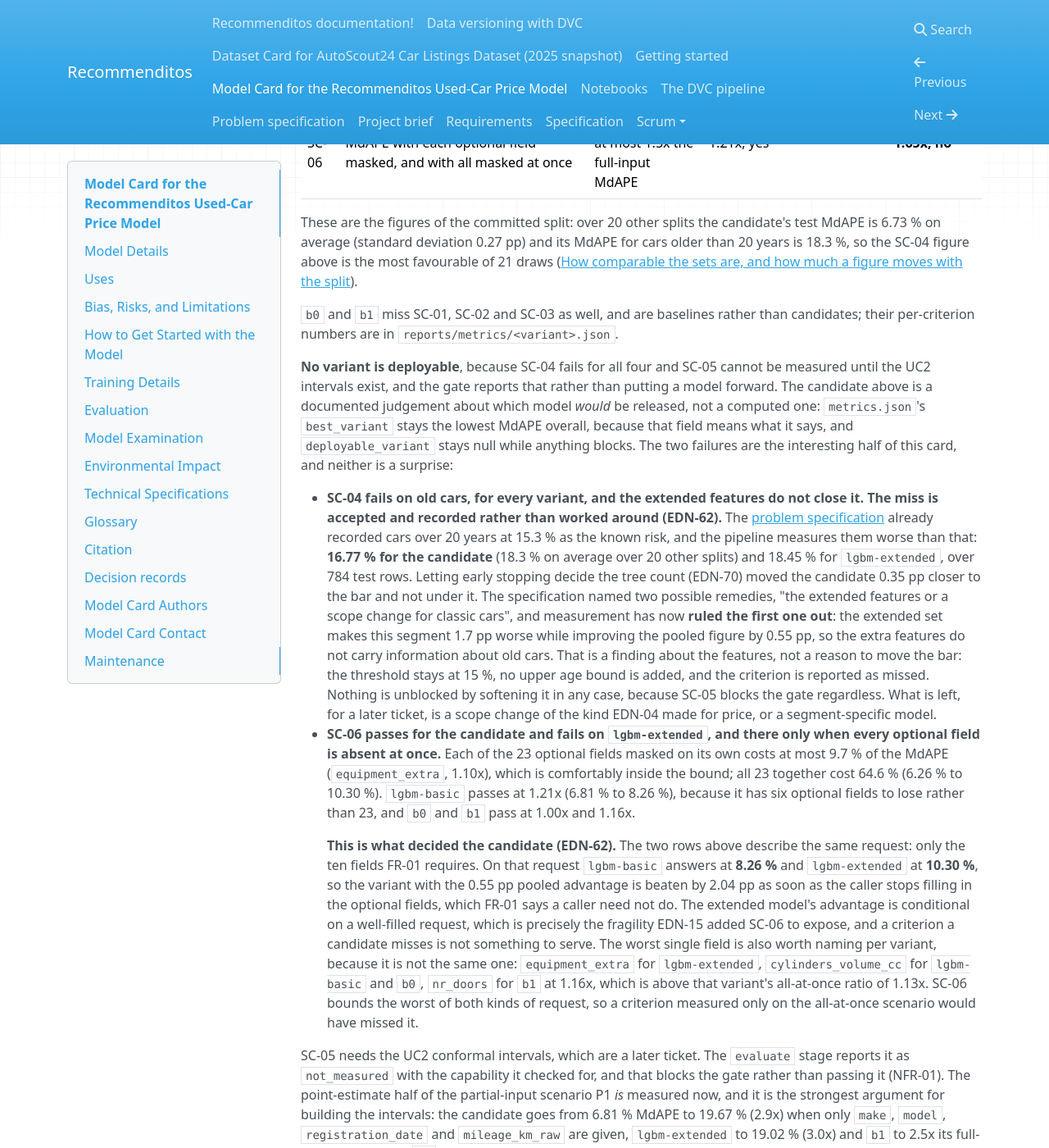
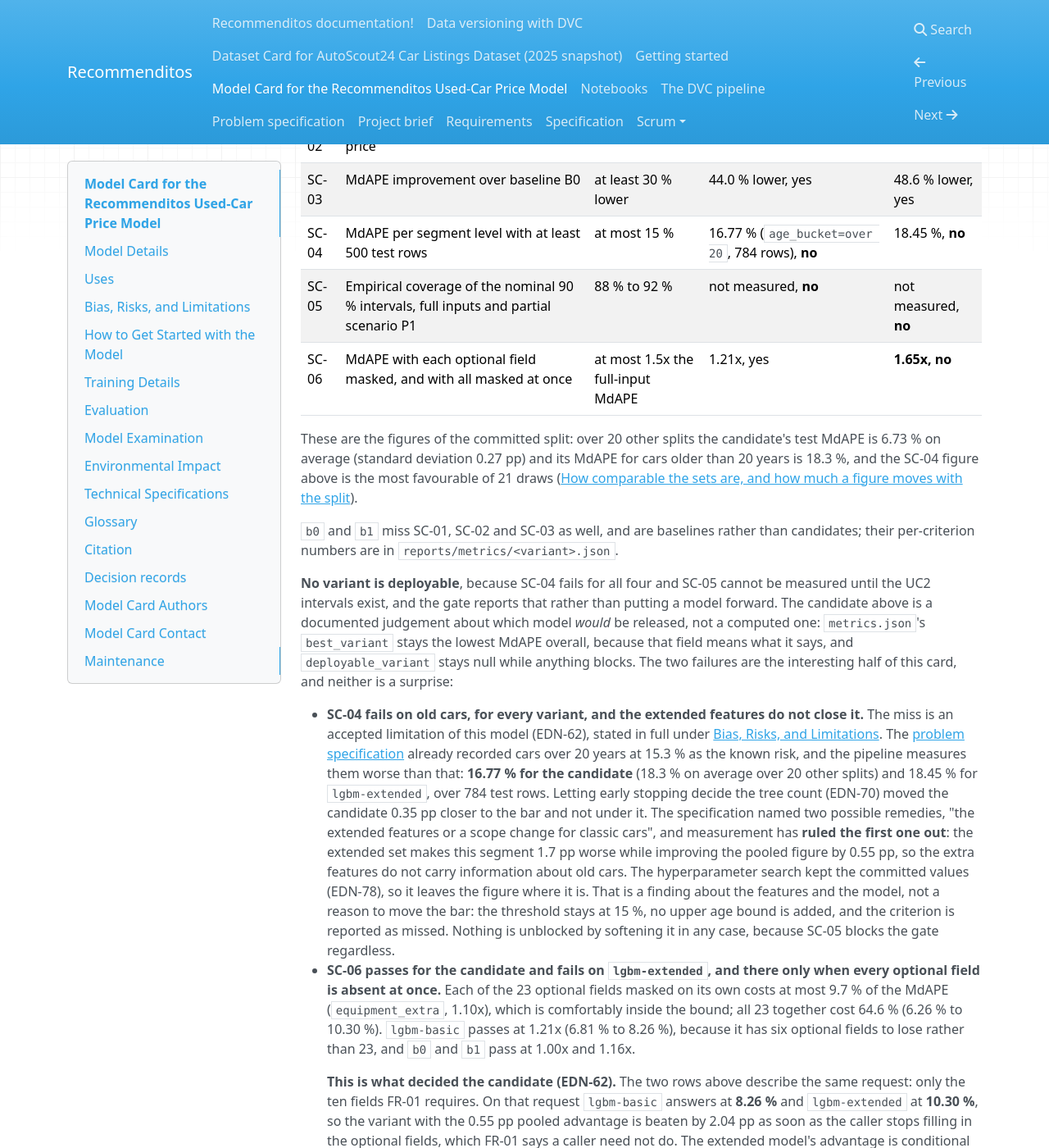
Before and after one commit to mlops-2627q1-mds-upc/MLOPS_Recommenditos, an MkDocs documentation site: the page built from docs/docs/model-card.md, in a window 1280 px wide and 1400 px high, scrolled down 18889 px. Shown: the whole window at 82% size. Built offline with MkDocs 1.6.1, drawn with Linux system fonts in a browser that asks for light colours; nearby versions of some CDN libraries; some of the changed text lies outside the part shown.

Commit message:
docs: record SC-04's miss on cars over 20 years as an accepted limitation, with the tuning and split evidence
The model card called the miss an open task in one place and accepted in others.
The limitation bullet under Bias, Risks, and Limitations now states it in full: the figure with its spread over 20 other splits, why the miss was accepted (EDN-62), that the hyperparameter search (EDN-78) and other splits (EDN-79) leave it standing, and what a user must know.
Every other place in the model card and section 8 of the problem specification points to that bullet.

```diff
--- a/docs/docs/model-card.md
+++ b/docs/docs/model-card.md
@@ -57,7 +57,7 @@
 - **Version:** none yet.
   From the first release on, the served version is the one `dvc.lock` on `main` points to, reported by `GET /health` and verified in CI ([specification](specification.md) FR-12, EDN-08).
 - **Status:** `lgbm-basic` is the candidate, not released.
-  All four variants of the ladder fit, and five of the six success criteria are now measured: SC-01 to SC-03 pass for both LightGBM variants, SC-04 fails for all four on cars over 20 years and the miss is accepted (EDN-62), SC-06 passes for the candidate and fails for `lgbm-extended`, and SC-05 has no measurement until the UC2 conformal intervals exist. NFR-01's gate therefore blocks. Every number below comes from the pipeline run the committed `dvc.lock` records, on the real snapshot, with one MLflow run per variant ([Experiment tracking](#experiment-tracking) says how to find them).
+  All four variants of the ladder fit, and five of the six success criteria are now measured: SC-01 to SC-03 pass for both LightGBM variants, SC-04 fails for all four on cars over 20 years and the miss is an accepted limitation (EDN-62, [Bias, Risks, and Limitations](#bias-risks-and-limitations)), SC-06 passes for the candidate and fails for `lgbm-extended`, and SC-05 has no measurement until the UC2 conformal intervals exist. NFR-01's gate therefore blocks. Every number below comes from the pipeline run the committed `dvc.lock` records, on the real snapshot, with one MLflow run per variant ([Experiment tracking](#experiment-tracking) says how to find them).
 
 ### Model Sources
 
@@ -147,9 +147,12 @@
   Their rows still count towards the pooled criteria SC-01 to SC-03 and SC-05 to SC-06, but no criterion isolates them, so a failure specific to one of these makes cannot surface as a missed criterion.
   For these makes the per-segment half of the quality gate is blind by construction.
   Closing that gap, by raising the support threshold, lowering SC-04's segment size, or naming these makes as low-confidence in the response, is an open task for Milestone 3.
-- **Classic and old cars.**
-  In the reference run, cars older than 20 years are the only segment that breaches the per-segment target, at 15.3 % MdAPE against SC-04's 15 % limit.
-  Closing this with the extended features or a scope change is an open task.
+- **Classic and old cars: an accepted limitation.**
+  The candidate misses SC-04 for cars older than 20 years: its MdAPE there is 16.77 % over 784 test rows against the 15 % bound, and 18.3 % on average over 20 other splits (standard deviation 0.76 pp, range 16.98 % to 19.68 %), so the committed figure is the most favourable of 21 draws.
+  The team accepted the miss and reports the criterion as missed (EDN-62), because an upper age bound would pass SC-04 by removing the rows it fails on and a higher threshold would fit the criterion to its result: the 15 % bound, the scope and the age breakdown stay as they are, and NFR-01's gate stays closed on SC-04.
+  The extended features make the segment worse (18.45 %), the hyperparameter search kept the committed values after 34 fits, which leaves the model and this figure unchanged (EDN-78), and the segment is over the bound on 20 of 20 other splits (EDN-79).
+  What a user must know: an estimate for a car older than 20 years is less reliable than for a younger one, with half of these estimates off by more than 16.77 % of the listing price against 6.81 % over all cars, and 55.5 % of them within 20 % of it against 89.8 %.
+  The limitation is accepted for this model and this delivery, and a scope change of the kind EDN-04 made for price or a segment-specific model would be a new decision.
 - **Reference-date drift.**
   Age is computed from the snapshot date in training and from the request date at serving, so served cars grow older than anything seen at the same registration date.
   This is expected, not accidental, and it is what the monitoring of Milestone 6 watches (FR-14).
@@ -560,7 +563,7 @@
 | SC-05 | Empirical coverage of the nominal 90 % intervals, full inputs and partial scenario P1 | 88 % to 92 % | not measured, **no** | not measured, **no** |
 | SC-06 | MdAPE with each optional field masked, and with all masked at once | at most 1.5x the full-input MdAPE | 1.21x, yes | **1.65x, no** |
 
-These are the figures of the committed split: over 20 other splits the candidate's test MdAPE is 6.73 % on average (standard deviation 0.27 pp) and its MdAPE for cars older than 20 years is 18.3 %, so the SC-04 figure above is the most favourable of 21 draws ([How comparable the sets are, and how much a figure moves with the split](#how-comparable-the-sets-are-and-how-much-a-figure-moves-with-the-split)).
+These are the figures of the committed split: over 20 other splits the candidate's test MdAPE is 6.73 % on average (standard deviation 0.27 pp) and its MdAPE for cars older than 20 years is 18.3 %, and the SC-04 figure above is the most favourable of 21 draws ([How comparable the sets are, and how much a figure moves with the split](#how-comparable-the-sets-are-and-how-much-a-figure-moves-with-the-split)).
 
 `b0` and `b1` miss SC-01, SC-02 and SC-03 as well, and are baselines rather than candidates; their per-criterion numbers are in `reports/metrics/<variant>.json`.
 
@@ -568,7 +571,14 @@
 The candidate above is a documented judgement about which model *would* be released, not a computed one: `metrics.json`'s `best_variant` stays the lowest MdAPE overall, because that field means what it says, and `deployable_variant` stays null while anything blocks.
 The two failures are the interesting half of this card, and neither is a surprise:
 
-- **SC-04 fails on old cars, for every variant, and the extended features do not close it. The miss is accepted and recorded rather than worked around (EDN-62).** The [problem specification](problem-spec.md#8-success-criteria) already recorded cars over 20 years at 15.3 % as the known risk, and the pipeline measures them worse than that: **16.77 % for the candidate** (18.3 % on average over 20 other splits) and 18.45 % for `lgbm-extended`, over 784 test rows. Letting early stopping decide the tree count (EDN-70) moved the candidate 0.35 pp closer to the bar and not under it. The specification named two possible remedies, "the extended features or a scope change for classic cars", and measurement has now **ruled the first one out**: the extended set makes this segment 1.7 pp worse while improving the pooled figure by 0.55 pp, so the extra features do not carry information about old cars. That is a finding about the features, not a reason to move the bar: the threshold stays at 15 %, no upper age bound is added, and the criterion is reported as missed. Nothing is unblocked by softening it in any case, because SC-05 blocks the gate regardless. What is left, for a later ticket, is a scope change of the kind EDN-04 made for price, or a segment-specific model.
+- **SC-04 fails on old cars, for every variant, and the extended features do not close it.**
+  The miss is an accepted limitation of this model (EDN-62), stated in full under [Bias, Risks, and Limitations](#bias-risks-and-limitations).
+  The [problem specification](problem-spec.md#8-success-criteria) already recorded cars over 20 years at 15.3 % as the known risk, and the pipeline measures them worse than that: **16.77 % for the candidate** (18.3 % on average over 20 other splits) and 18.45 % for `lgbm-extended`, over 784 test rows.
+  Letting early stopping decide the tree count (EDN-70) moved the candidate 0.35 pp closer to the bar and not under it.
+  The specification named two possible remedies, "the extended features or a scope change for classic cars", and measurement has **ruled the first one out**: the extended set makes this segment 1.7 pp worse while improving the pooled figure by 0.55 pp, so the extra features do not carry information about old cars.
+  The hyperparameter search kept the committed values (EDN-78), so it leaves the figure where it is.
+  That is a finding about the features and the model, not a reason to move the bar: the threshold stays at 15 %, no upper age bound is added, and the criterion is reported as missed.
+  Nothing is unblocked by softening it in any case, because SC-05 blocks the gate regardless.
 - **SC-06 passes for the candidate and fails on `lgbm-extended`, and there only when every optional field is absent at once.** Each of the 23 optional fields masked on its own costs at most 9.7 % of the MdAPE (`equipment_extra`, 1.10x), which is comfortably inside the bound; all 23 together cost 64.6 % (6.26 % to 10.30 %). `lgbm-basic` passes at 1.21x (6.81 % to 8.26 %), because it has six optional fields to lose rather than 23, and `b0` and `b1` pass at 1.00x and 1.16x.
 
     **This is what decided the candidate (EDN-62).** The two rows above describe the same request: only the ten fields FR-01 requires. On that request `lgbm-basic` answers at **8.26 %** and `lgbm-extended` at **10.30 %**, so the variant with the 0.55 pp pooled advantage is beaten by 2.04 pp as soon as the caller stops filling in the optional fields, which FR-01 says a caller need not do. The extended model's advantage is conditional on a well-filled request, which is precisely the fragility EDN-15 added SC-06 to expose, and a criterion a candidate misses is not something to serve. The worst single field is also worth naming per variant, because it is not the same one: `equipment_extra` for `lgbm-extended`, `cylinders_volume_cc` for `lgbm-basic` and `b0`, `nr_doors` for `b1` at 1.16x, which is above that variant's all-at-once ratio of 1.13x. SC-06 bounds the worst of both kinds of request, so a criterion measured only on the all-at-once scenario would have missed it.
@@ -644,9 +654,10 @@
 Early stopping decides its tree count (EDN-70), which turned out to be worth 0.02 pp, and its `learning_rate`, `num_leaves` and `min_child_samples` are the values it was first fitted with because the search around them found nothing the validation split can tell apart, for either LightGBM variant (EDN-73, EDN-78).
 So the honest statement about it is not that it is tuned to an optimum but that the obvious knobs have been searched and kept, because none of them buys a resolvable gain.
 
-Three open risks going into the rest of Milestone 3, all three now measured rather than anticipated:
+Three risks going into the rest of Milestone 3, all three now measured rather than anticipated:
 
-- **SC-04 is missed and the miss is accepted (EDN-62).** The over-20-years segment sat at 15.3 % in the reference run and the pipeline measures it at 16.77 % for the candidate (18.3 % on average over 20 other splits), and the extended features are now ruled out as the remedy. A scope change or a segment-specific model is the open work.
+- **SC-04 is missed on cars older than 20 years, and the miss is an accepted limitation, not open work (EDN-62).**
+  The candidate is at 16.77 % against the 15 % bound (18.3 % on average over 20 other splits), NFR-01's gate stays closed on it, and [Bias, Risks, and Limitations](#bias-risks-and-limitations) states it in full.
 - The low-support makes SC-04 cannot see at all, because they do not reach its 500-row minimum: `Honda` at 177 test rows down to `Ethanol` at 3, ten levels in all, reported in `reports/metrics/segments.csv` with the rule that excluded each one.
 - **SC-06 did genuinely fail, on `lgbm-extended`**, which is what settled the candidate. It cannot be demonstrated on the synthetic fixture, whose generator derives price from a formula that ignores the optional columns, so the test suite drives it with a constructed degrading model instead.
 
```
Also changed, not shown: docs/docs/problem-spec.md (+7 -3 lines).
